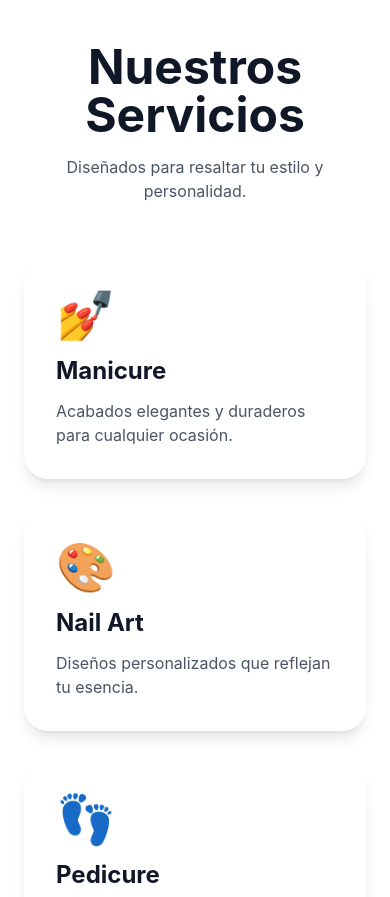
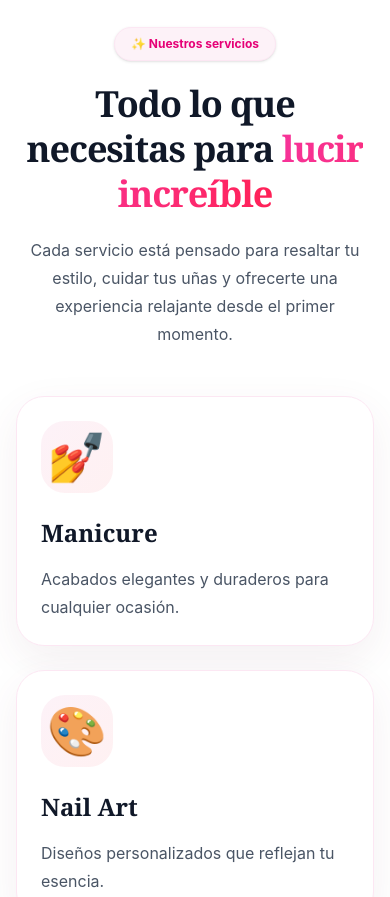
Before and after one commit to thedannytorres23-stack/glow-nails-Jennifer, a React app: page / in a window 390 px wide. Shown: the part 6840-7737 px from the top of the page. Built offline with nearby package versions, Linux system fonts and the light colour scheme; the HTML template or start-up script is replaced by a standard one.

Commit message:
Se hicieron cambios en Service.jsx y ServiceCard para el diseno responsivo

```diff
--- a/src/components/cards/ServiceCard.jsx
+++ b/src/components/cards/ServiceCard.jsx
@@ -1,19 +1,67 @@
-export default function ServiceCard({ icono, titulo, descripcion }) {
+export default function ServiceCard({
+  icono,
+  titulo,
+  descripcion,
+}) {
   return (
-    <div className="bg-white rounded-3xl p-8 shadow-lg hover:shadow-xl transition-all duration-300 hover:-translate-y-2">
+    <article
+      className="
+        group
+        rounded-[28px]
+        border border-pink-100
+        bg-white
+        p-6
+        shadow-[0_14px_40px_rgba(115,65,85,0.08)]
+        transition-all duration-300
 
-      <div className="text-5xl mb-4">
+        active:scale-[0.99]
+
+        sm:p-8
+
+        lg:hover:-translate-y-2
+        lg:hover:border-pink-200
+        lg:hover:shadow-[0_22px_50px_rgba(115,65,85,0.15)]
+      "
+    >
+      <div
+        className="
+          mb-6
+          flex h-18 w-18
+          items-center justify-center
+          rounded-3xl
+          bg-gradient-to-br
+          from-pink-50
+          to-rose-50
+          text-5xl
+          transition-transform duration-300
+
+          lg:group-hover:scale-110
+        "
+      >
         {icono}
       </div>
 
-      <h3 className="text-2xl font-bold text-gray-900 mb-3">
+      <h3
+        className="
+          font-serif
+          text-2xl
+          font-semibold
+          text-gray-900
+        "
+      >
         {titulo}
       </h3>
 
-      <p className="text-gray-600">
+      <p
+        className="
+          mt-4
+          text-base
+          leading-7
+          text-gray-600
+        "
+      >
         {descripcion}
       </p>
-
-    </div>
+    </article>
   );
 }
--- a/src/components/sections/Services.jsx
+++ b/src/components/sections/Services.jsx
@@ -1,23 +1,76 @@
 import ServiceCard from "../cards/ServiceCard";
-
-<section id="servicios"></section>
 
 export default function Services() {
   return (
-    <section className="py-24 bg-white">
+    <section
+      id="servicios"
+      className="
+        bg-white
+        px-4 py-20
+        sm:px-6 sm:py-24
+        lg:px-8 lg:py-28
+      "
+    >
+      <div className="mx-auto max-w-7xl">
+        <div className="mx-auto max-w-3xl text-center">
+          <span
+            className="
+              inline-flex items-center gap-2
+              rounded-full
+              border border-pink-100
+              bg-pink-50
+              px-4 py-2
+              text-xs font-bold
+              text-pink-600
+              shadow-sm
+              sm:text-sm
+            "
+          >
+            ✨ Nuestros servicios
+          </span>
 
-      <div className="max-w-7xl mx-auto px-6">
+          <h2
+            className="
+              mt-5
+              font-serif
+              text-4xl font-semibold
+              leading-tight
+              tracking-[-0.03em]
+              text-gray-900
+              sm:text-5xl
+              lg:text-6xl
+            "
+          >
+            Todo lo que necesitas para
+            <span className="bg-gradient-to-r from-pink-500 to-rose-500 bg-clip-text text-transparent">
+              {" "}lucir increíble
+            </span>
+          </h2>
 
-        <h2 className="text-5xl font-bold text-center text-gray-900">
-          Nuestros Servicios
-        </h2>
+          <p
+            className="
+              mx-auto mt-5
+              max-w-2xl
+              text-base leading-7
+              text-gray-600
+              sm:text-lg
+            "
+          >
+            Cada servicio está pensado para resaltar tu estilo,
+            cuidar tus uñas y ofrecerte una experiencia relajante
+            desde el primer momento.
+          </p>
+        </div>
 
-        <p className="text-center text-gray-600 mt-4 mb-14">
-          Diseñados para resaltar tu estilo y personalidad.
-        </p>
-
-        <div className="grid md:grid-cols-3 gap-8">
-
+        <div
+          className="
+            mt-12
+            grid gap-6
+            sm:grid-cols-2
+            lg:grid-cols-3
+            lg:gap-8
+          "
+        >
           <ServiceCard
             icono="💅"
             titulo="Manicure"
@@ -35,11 +88,8 @@ export default function Services() {
             titulo="Pedicure"
             descripcion="Cuidado completo para lucir impecable."
           />
-
         </div>
-
       </div>
-
     </section>
   );
 }
```
